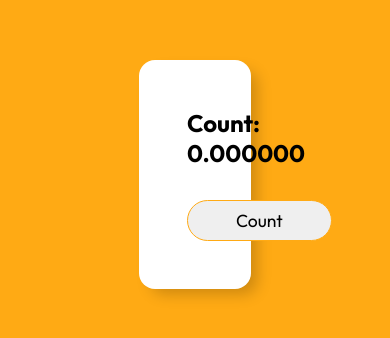
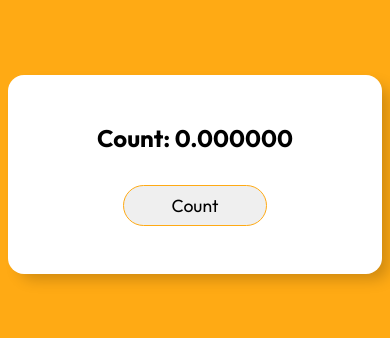
Before and after one commit to Jahid0178/artech-task, a plain HTML site: page index.html in a window 390 px wide. Shown: the part 248-586 px from the top of the page. Drawn offline with Linux system fonts and the light colour scheme.

Commit message:
complete responsive

```diff
--- a/css/style.css
+++ b/css/style.css
@@ -55,6 +55,16 @@
   transition: 0.5s;
 }
 
-/* .counter-content button:hover {
-  background: #e9e9e9;
-} */
+/* Responsive */
+
+@media only screen and (max-width: 992px) {
+  .counter-content {
+    width: 40%;
+  }
+}
+
+@media only screen and (max-width: 688px) {
+  .counter-content {
+    width: 100%;
+  }
+}
```
